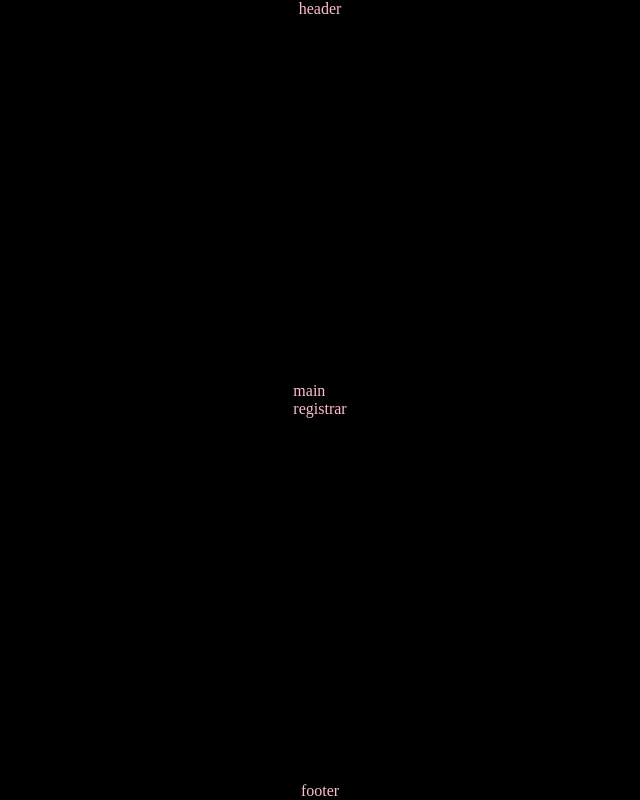
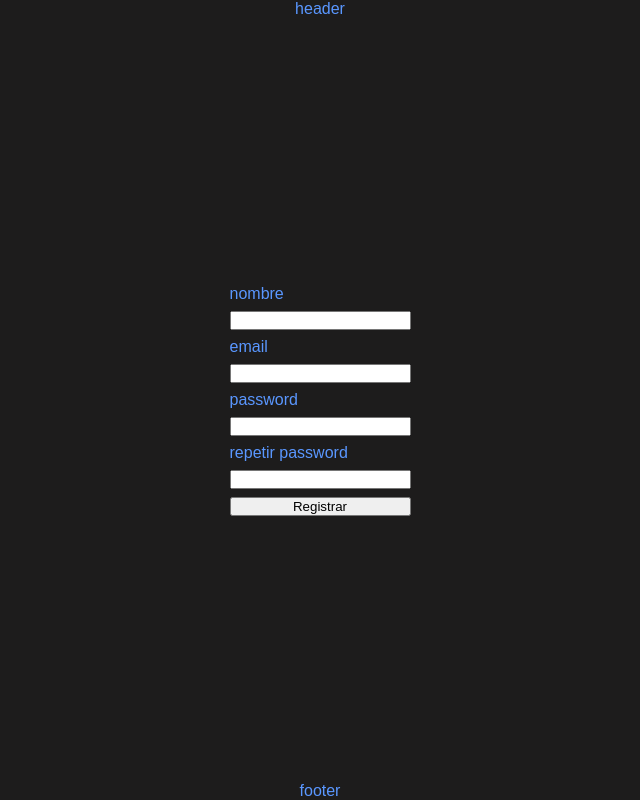
Before and after one commit to MarcoRosselDev/node-08, a website: page pages/registrar/index.html in a window 1280 px wide. Shown: the whole page, without its empty margins (320-960 px from the left). Drawn offline with Linux system fonts and the light colour scheme.

Commit message:
registrar vanilla 01

```diff
--- a/pages/registrar/index.html
+++ b/pages/registrar/index.html
@@ -13,8 +13,17 @@
     <p>header</p>
   </header>
   <main>
-    <p>main</p>
-    <p>registrar</p>
+    <div class="contenedor">
+      <p>nombre</p>
+      <input type="text" id="nombre">
+      <p>email</p>
+      <input type="email" id="email">
+      <p>password</p>
+      <input type="password" id="password">
+      <p>repetir password</p>
+      <input type="password" id="password-rep">
+      <button class="enviar">Registrar</button>
+    </div>
   </main>
   <footer>
     <p>footer</p>
--- a/pages/registrar/registrar.css
+++ b/pages/registrar/registrar.css
@@ -2,11 +2,12 @@
   padding: 0;
   margin: 0;
   box-sizing: border-box;
+  font-family: Arial, Helvetica, sans-serif;
 }
 
 :root{
-  --main-bg: black;
-  --main-color: pink;
+  --main-bg: rgb(29, 28, 28);
+  --main-color: rgb(90, 151, 255);
 }
 
 body{
@@ -19,3 +20,9 @@ body{
   color: var(--main-color);
   background-color: var(--main-bg);
 }
+
+.contenedor{
+  display: flex;
+  flex-direction: column;
+  gap: 8px;
+}
```
